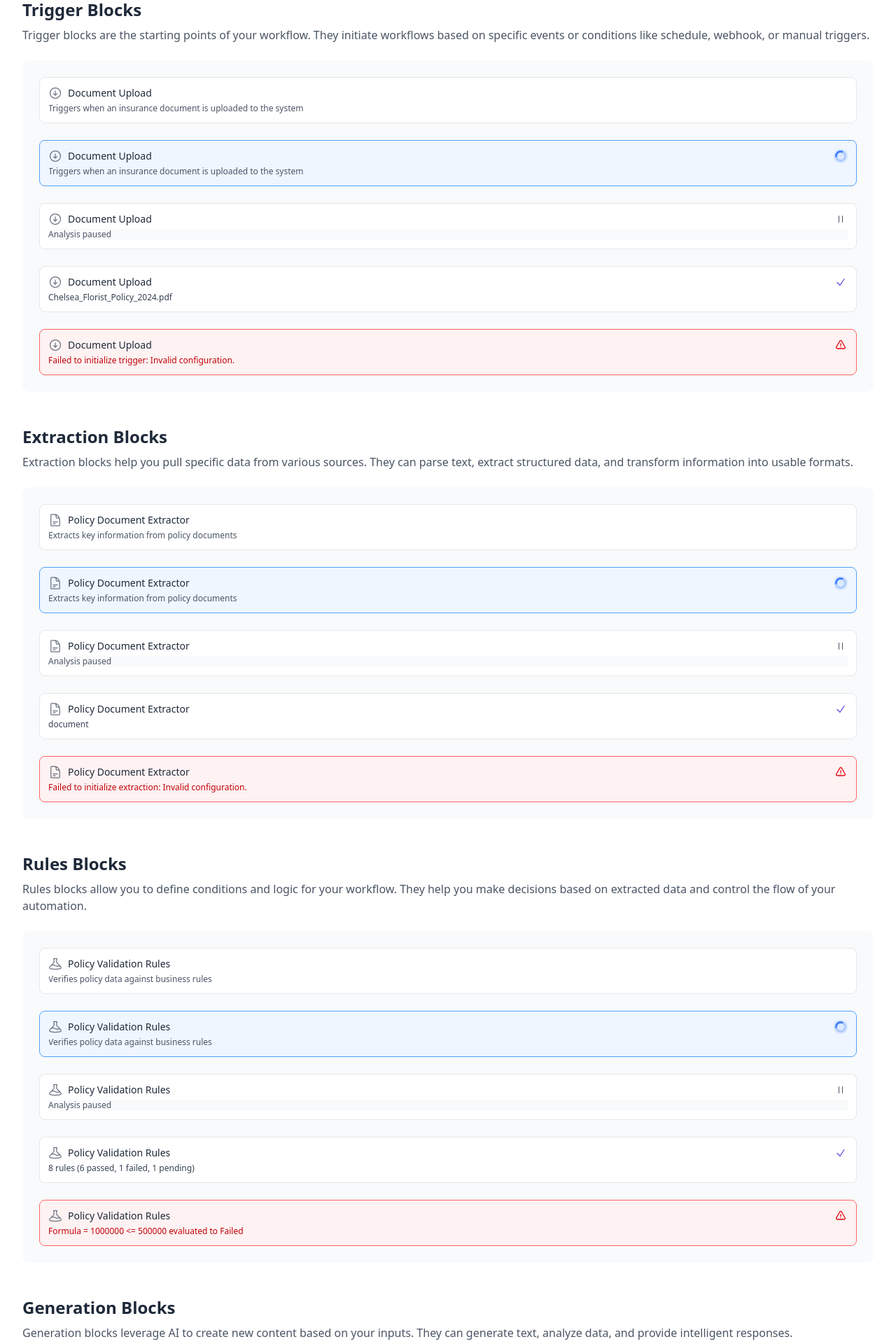
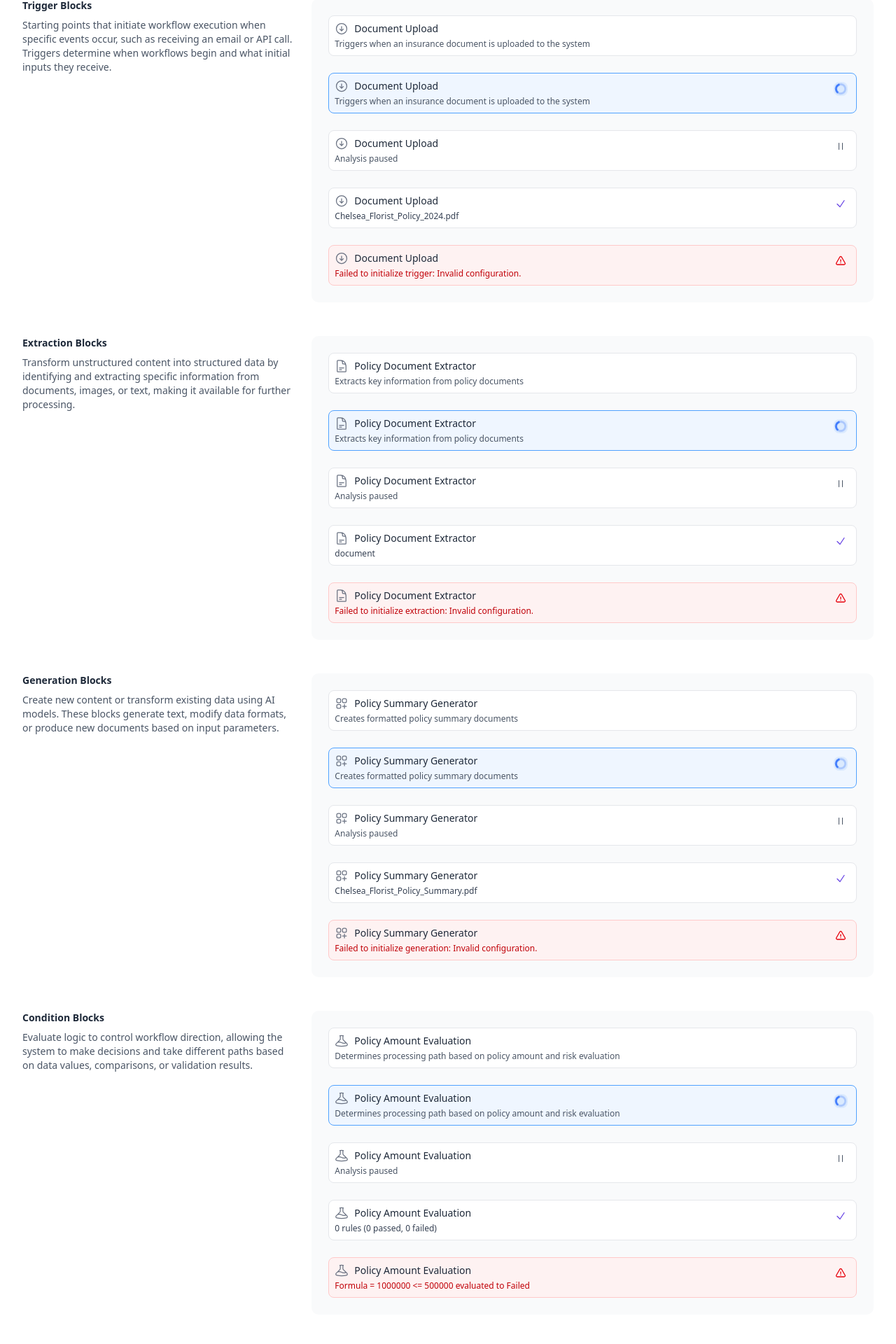
Before and after one commit to mayagao/diagram-ui, a Next.js app: page /playground/notebook in a window 1280 px wide. Shown: the part 91-2011 px from the top of the page at 70% size. Built offline with nearby package versions, Linux system fonts and the light colour scheme.

Commit message:
basic block design

```diff
--- a/src/app/playground/notebook/page.tsx
+++ b/src/app/playground/notebook/page.tsx
@@ -10,6 +10,7 @@ import ActionBlock from "@/components/blocks/ActionBlock";
 import { workflowBlocks } from "@/data/workflowBlocks";
 import { BlockState } from "@/types/blocks";
 import BreadcrumbHeader from "../components/BreadcrumbHeader";
+import { BLOCK_DEFINITIONS, BlockType } from "@/data/block";
 
 export default function NotebookPage() {
   const [isCompact, setIsCompact] = useState(true);
@@ -22,11 +23,29 @@ export default function NotebookPage() {
   // Rotate through running actions for dynamic demonstration
   useEffect(() => {
     const interval = setInterval(() => {
-      setRunningActionIndex((prev) => (prev + 1) % 3); // Assuming 3 actions per block
-    }, 2000); // Change action every 2 seconds
+      setRunningActionIndex((prev) => (prev + 1) % 3);
+    }, 2000);
 
     return () => clearInterval(interval);
   }, []);
+
+  // Get the appropriate block component based on type
+  const getBlockComponent = (type: BlockType) => {
+    switch (type) {
+      case "trigger":
+        return TriggerBlock;
+      case "extraction":
+        return ExtractionBlock;
+      case "condition":
+        return ConditionBlock;
+      case "generation":
+        return GenerationBlock;
+      case "action":
+        return ActionBlock;
+      default:
+        return TriggerBlock;
+    }
+  };
 
   // Get current running action for a specific block type
   const getCurrentAction = (type: string, index: number) => {
@@ -223,81 +242,21 @@ export default function NotebookPage() {
       />
 
       <div className="p-8">
-        <div className="max-w-7xl mx-auto space-y-12">
-          {/* Trigger Blocks Section */}
-          <div>
-            <div className="mb-6">
-              <h2 className="text-2xl font-semibold mb-2">Trigger Blocks</h2>
-              <p className="text-gray-600">
-                Trigger blocks are the starting points of your workflow. They
-                initiate workflows based on specific events or conditions like
-                schedule, webhook, or manual triggers.
-              </p>
+        <div className="max-w-7xl mx-auto space-y-12 text-sm ">
+          {BLOCK_DEFINITIONS.blockTypes.map((blockType) => (
+            <div key={blockType.type} className="grid grid-cols-3 gap-6">
+              <div className="mb-6 col-span-1">
+                <h2 className=" font-semibold mb-2">{blockType.name}</h2>
+                <p className="text-gray-600">{blockType.description}</p>
+              </div>
+              <div className="bg-gray-50 p-6 rounded-lg col-span-2">
+                {renderBlockStates(
+                  getBlockComponent(blockType.type),
+                  blockType.type
+                )}
+              </div>
             </div>
-            <div className="bg-gray-50 p-6 rounded-lg">
-              {renderBlockStates(TriggerBlock, "trigger")}
-            </div>
-          </div>
-
-          {/* Extraction Blocks Section */}
-          <div>
-            <div className="mb-6">
-              <h2 className="text-2xl font-semibold mb-2">Extraction Blocks</h2>
-              <p className="text-gray-600">
-                Extraction blocks help you pull specific data from various
-                sources. They can parse text, extract structured data, and
-                transform information into usable formats.
-              </p>
-            </div>
-            <div className="bg-gray-50 p-6 rounded-lg">
-              {renderBlockStates(ExtractionBlock, "extraction")}
-            </div>
-          </div>
-
-          {/* Rules Blocks Section */}
-          <div>
-            <div className="mb-6">
-              <h2 className="text-2xl font-semibold mb-2">Rules Blocks</h2>
-              <p className="text-gray-600">
-                Rules blocks allow you to define conditions and logic for your
-                workflow. They help you make decisions based on extracted data
-                and control the flow of your automation.
-              </p>
-            </div>
-            <div className="bg-gray-50 p-6 rounded-lg">
-              {renderBlockStates(ConditionBlock, "rules")}
-            </div>
-          </div>
-
-          {/* Generation Blocks Section */}
-          <div>
-            <div className="mb-6">
-              <h2 className="text-2xl font-semibold mb-2">Generation Blocks</h2>
-              <p className="text-gray-600">
-                Generation blocks leverage AI to create new content based on
-                your inputs. They can generate text, analyze data, and provide
-                intelligent responses.
-              </p>
-            </div>
-            <div className="bg-gray-50 p-6 rounded-lg">
-              {renderBlockStates(GenerationBlock, "generation")}
-            </div>
-          </div>
-
-          {/* Action Blocks Section */}
-          <div>
-            <div className="mb-6">
-              <h2 className="text-2xl font-semibold mb-2">Action Blocks</h2>
-              <p className="text-gray-600">
-                Action blocks execute specific tasks in your workflow. They can
-                send emails, make API calls, update databases, or perform other
-                operations based on your workflow's logic.
-              </p>
-            </div>
-            <div className="bg-gray-50 p-6 rounded-lg">
-              {renderBlockStates(ActionBlock, "action")}
-            </div>
-          </div>
+          ))}
         </div>
       </div>
     </div>
--- a/src/components/blocks/Block.tsx
+++ b/src/components/blocks/Block.tsx
@@ -159,7 +159,11 @@ function NotebookView({
             />
           </div>
 
-          <div className="relative flex gap-2">
+          <div
+            className={`relative flex gap-2 text-xs ${
+              isCompact ? "px-2 pb-2" : ""
+            }`}
+          >
             <div className="flex-grow">{renderNotebookContent()}</div>
           </div>
         </>
@@ -173,7 +177,7 @@ function NotebookView({
       // Add paused state handling for compact mode
       if (state === "paused" && runningAction) {
         return (
-          <div className="text-xs text-gray-600 flex items-center gap-1 bg-gray-50">
+          <div className="text-gray-600 flex items-center">
             <span className="truncate">{runningAction}</span>
           </div>
         );
@@ -207,29 +211,36 @@ function NotebookView({
       }
 
       // Default state - show description
-      return (
-        <div className="text-xs text-gray-600 rounded-md overflow-hidden whitespace-nowrap text-ellipsis w-full">
-          {description}
-        </div>
-      );
+      return <div className="text-gray-600 truncate">{description}</div>;
     } else {
       // Non-compact mode
       return (
         <>
-          <p className="text-sm text-gray-600">{description}</p>
-          {state === "paused" && runningAction && (
-            <div className="p-2 bg-gray-50 border border-gray-200 rounded-lg text-xs flex items-center gap-2">
+          <p className="text-gray-600 px-2 pb-2">
+            {state === "paused" && <span>Paused</span>}
+            {description}
+          </p>
+          {runningAction && (
+            <div
+              className={`${
+                state === "paused"
+                  ? "bg-gray-50 text-gray-600"
+                  : "bg-blue-100 text-blue-800"
+              } px-2 py-1 border-t border-gray-200`}
+            >
               <span className="truncate">{runningAction}</span>
             </div>
           )}
           {isFinished && result && (
-            <>
+            <div
+              className={`px-2 py-1 flex justify-between bg-gray-50 border-t border-gray-200 text-xs `}
+            >
               {customResultRenderer ? (
                 customResultRenderer(result)
               ) : (
                 <OutputResult type={type} result={result} />
               )}
-            </>
+            </div>
           )}
         </>
       );
@@ -410,7 +421,7 @@ function DiagramView({
 
       // Otherwise use default rendering
       return (
-        <div className={` text-xs `}>
+        <div className={`text-xs `}>
           <div className="p-2 line-clamp-2">{result.summary}</div>
           {result.data && <div className="">{renderData(result.data)}</div>}
         </div>
--- a/src/components/blocks/BlockComponents.tsx
+++ b/src/components/blocks/BlockComponents.tsx
@@ -52,8 +52,6 @@ export function BlockIcon({
     switch (state) {
       case "running":
         return "#2563eb"; // blue-600
-      case "finished":
-        return "#16a34a"; // green-600
       case "error":
         return "#dc2626"; // red-600
       default:
@@ -64,20 +62,14 @@ export function BlockIcon({
   return (
     <div
       className={`
-
-        ${isCompact ? "w-5 h-5" : "w-5 h-5"}
+        w-5 h-5
         rounded
         flex items-center justify-center
         flex-shrink-0
         ${isCompact ? "my-auto" : ""}
       `}
     >
-      {Icon && (
-        <Icon
-          className={isCompact ? "w-5 h-5" : "w-5 h-5"}
-          style={{ color: getIconColor() }}
-        />
-      )}
+      {Icon && <Icon className="w-5 h-5" style={{ color: getIconColor() }} />}
     </div>
   );
 }
@@ -196,7 +188,7 @@ export function NotebookBlock({
     state === "running"
       ? "border-blue-400 animate-pulse-border"
       : state === "error"
-      ? "border-red-400"
+      ? "border-red-200"
       : "border-gray-200";
 
   // Background color based on state
@@ -221,8 +213,7 @@ export function NotebookBlock({
     <div
       className={`
         w-full
-        ${isCompact ? "min-h-[52px]" : "min-h-[80px]"}
-        p-3
+        ${isCompact ? "min-h-[52px]" : ""}
         ${bgClass}
         border
         ${borderClass}
@@ -234,30 +225,22 @@ export function NotebookBlock({
       onMouseEnter={handleMouseEnter}
       onMouseLeave={handleMouseLeave}
     >
-      <div className={`flex flex-col gap-1`}>
+      <div className={`pt-2`}>
         {/* Header with icon and title always in one row */}
-        <div className="flex items-center gap-2">
+        <div className="flex items-center gap-2 px-2 pb-1 ">
           {Icon && (
             <div
-              className={`${
-                isCompact ? "w-5 h-5" : "w-6 h-6"
-              } rounded-md flex items-center justify-center flex-shrink-0`}
+              className={`w-5 h-5 rounded-md flex items-center justify-center flex-shrink-0`}
             >
               <Icon className="text-gray-500" />
             </div>
           )}
-          <h3
-            className={`font-medium text-gray-800 ${
-              isCompact ? "text-sm" : ""
-            }`}
-          >
-            {title}
-          </h3>
+          <h3 className={`font-medium text-gray-800 text-sm`}>{title}</h3>
         </div>
-
-        {/* Content below the header - even in compact mode */}
-        <div className="w-full">
-          {typeof children === "function" ? children(isHovered) : children}
+        <div>
+          <div className="w-full text-xs">
+            {typeof children === "function" ? children(isHovered) : children}
+          </div>
         </div>
       </div>
     </div>
--- a/src/components/blocks/ExtractionBlock.tsx
+++ b/src/components/blocks/ExtractionBlock.tsx
@@ -55,7 +55,7 @@ const ExtractionBlock: React.FC<ExtractionBlockProps> = (props) => {
     const topFields = filteredData.slice(0, 3);
 
     return (
-      <div className="">
+      <div className="w-full">
         <div className="text-xs text-gray-500 mb-1">
           {totalFields} fields extracted
         </div>
--- a/src/components/blocks/TriggerBlock.tsx
+++ b/src/components/blocks/TriggerBlock.tsx
@@ -110,7 +110,7 @@ const TriggerBlock: React.FC<TriggerBlockProps> = ({
 
     // Regular detailed view
     return (
-      <div className="text-xs">
+      <>
         <div className="font-medium text-gray-800">
           {filename || "Untitled Document"}
         </div>
@@ -121,7 +121,7 @@ const TriggerBlock: React.FC<TriggerBlockProps> = ({
             {pageCount ? `${pageCount} page${pageCount !== 1 ? "s" : ""}` : ""}
           </span>
         </div>
-      </div>
+      </>
     );
   };
 
```
